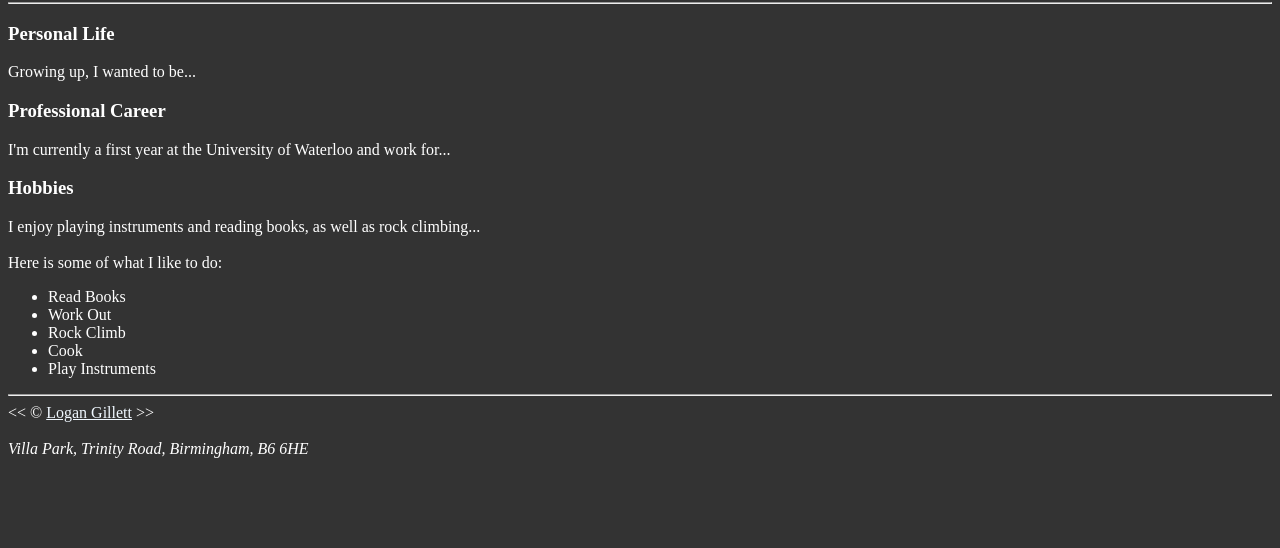
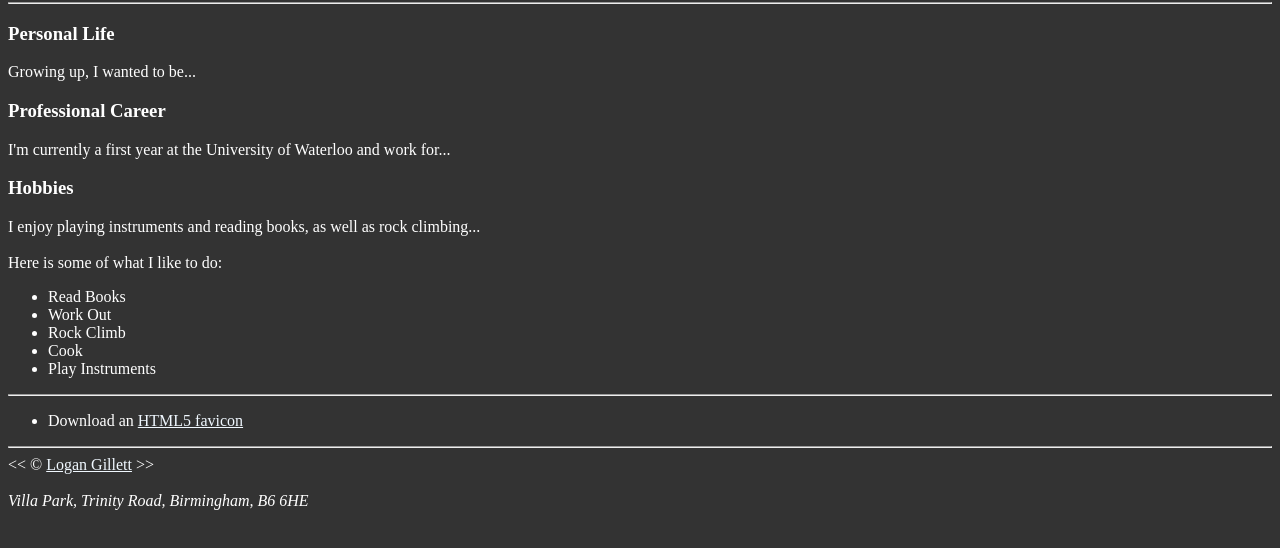
Before and after one commit to LogaGill489/html-outline-full, a plain HTML site: page 04-lesson/about.html in a window 1280 px wide. Shown: the part 78-626 px from the top of the page. Drawn offline with Linux system fonts and the light colour scheme.

Commit message:
Added a link on 'about.js' that lets the user download the html5 favicon.

```diff
--- a/04-lesson/about.html
+++ b/04-lesson/about.html
@@ -33,6 +33,11 @@
       <li>Play Instruments</li>
     </ul>
     <hr />
+        <!--Downloading links-->
+        <ul>
+            <li>Download an <a href="html5.png"Download>HTML5 favicon</a></li>
+        </ul>
+    <hr>
     <!-- This is a relative reference, as it points to somewhere else internally -->
     &lt;&lt; &copy; <a href="index.html">Logan Gillett</a> &gt;&gt;
     <address><br />Villa Park, Trinity Road, Birmingham, B6 6HE</address>
```
